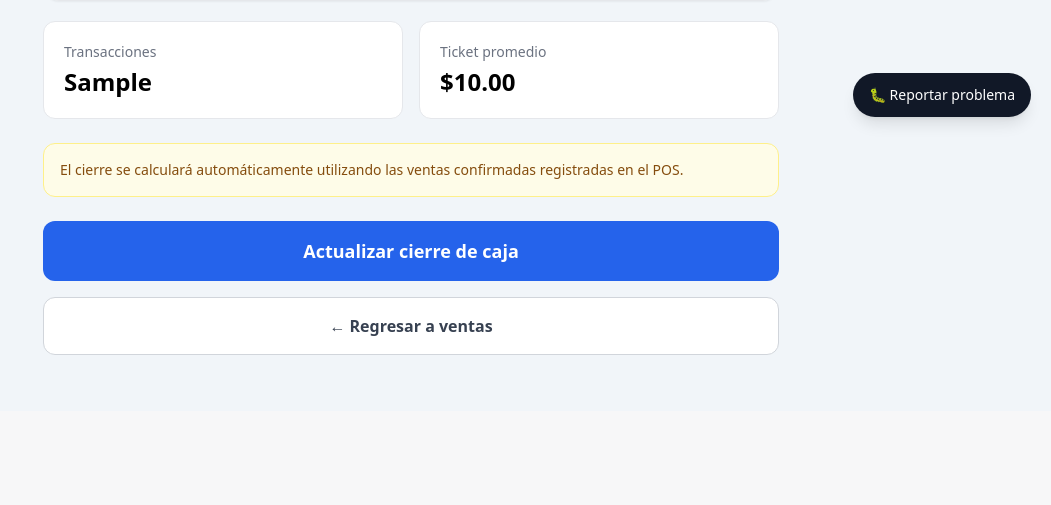
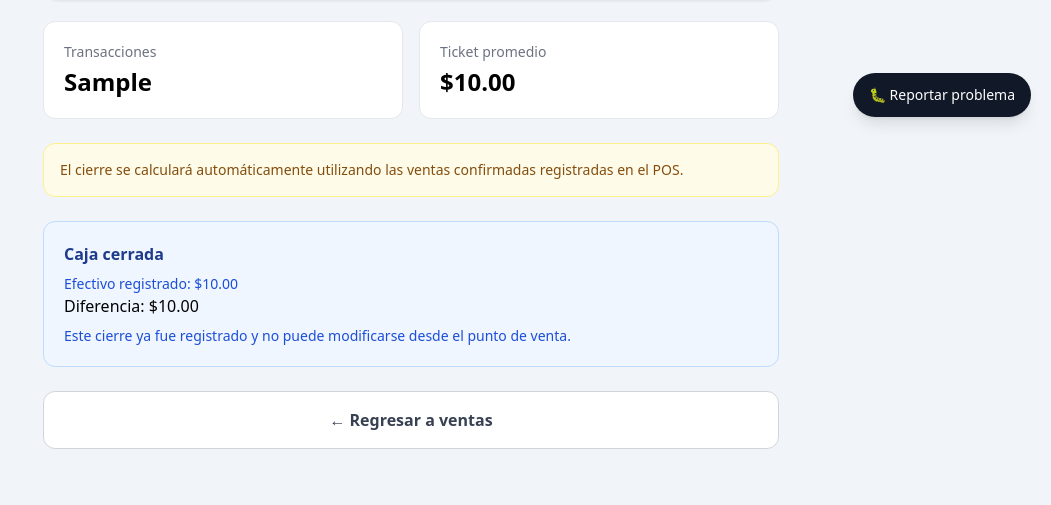
Before and after one commit to Brian2525/helados-admin, a Django app: template apps/ventas/templates/ventas/pos/cierre_caja.html in a window 1280 px wide. Shown: the part 663-1168 px from the top of the page, without its empty margins (229-1280 px from the left). Before the commit the page ends 1018 px from the top, so only its background shows below. Run offline with Django 3.2, Linux system fonts and the light colour scheme; the template is opened without the code that fills it: most values are stand-ins (such as "Sample title", 1, 10 or a date in 2020); some libraries are stand-ins or nearby versions.

Commit message:
fixed cerrar caja

```diff
--- a/apps/ventas/admin.py
+++ b/apps/ventas/admin.py
@@ -1,10 +1,11 @@
 from django.contrib import admin
-from .models import ResumenSemanal, Venta, VentaDetalle
+from .models import ResumenSemanal, Venta, VentaDetalle, VentaDiaria
 
 
 
 admin.site.register(ResumenSemanal)
 admin.site.register(Venta)
 admin.site.register(VentaDetalle)
+admin.site.register(VentaDiaria)
 
 # Register your models here.
--- a/apps/ventas/templates/ventas/pos/cierre_caja.html
+++ b/apps/ventas/templates/ventas/pos/cierre_caja.html
@@ -1,4 +1,8 @@
 {% extends "core/base_pos.html" %}
+
+
+{% load l10n %}
+
 
 {% block title %}
 Cierre de caja
@@ -246,61 +250,218 @@ Cierre de caja
     </div>
 
 
+
         <form method="post" class="mt-6">
 
             {% csrf_token %}
 
+            {% if not venta_diaria %}
+
+                <!-- CAPTURA DE EFECTIVO -->
+
+                <div class="bg-white border border-gray-200
+                            rounded-2xl p-6 mb-6">
+
+                    <h2 class="text-xl font-bold text-gray-900 mb-2">
+                        Conteo de efectivo
+                    </h2>
+
+                    <p class="text-sm text-gray-500 mb-5">
+                        Cuenta el dinero en caja e ingresa
+                        el monto total encontrado.
+                    </p>
+
+                    <label for="{{ form.efectivo_contado.id_for_label }}"
+                        class="block text-sm font-semibold
+                                text-gray-700 mb-2">
+                        Efectivo contado ($)
+                    </label>
+
+                    {{ form.efectivo_contado }}
+
+                    <div class="mt-5 bg-gray-50 rounded-xl p-4">
+
+                    <div class="flex justify-between mb-3">
+                        <span>Efectivo esperado</span>
+                        <strong>
+                            ${{ resumen.efectivo|floatformat:2 }}
+                        </strong>
+                    </div>
+
+                    <div class="flex justify-between">
+                        <span>Diferencia</span>
+
+                        <strong id="diferencia-efectivo"
+                                class="text-xl">
+                            —
+                        </strong>
+                    </div>
+
+                    <p id="mensaje-diferencia"
+                    class="mt-3 text-sm text-gray-500">
+                        Ingresa el efectivo contado.
+                    </p>
+
+                </div>
+
+
+
+                    <p id="mensaje-diferencia"
+                    class="text-sm mt-3 text-gray-500">
+                        Ingresa el efectivo contado.
+                    </p>
+
+                </div>
+
+
+
+                    {% for error in form.efectivo_contado.errors %}
+                        <p class="text-red-600 text-sm mt-2">
+                            {{ error }}
+                        </p>
+                    {% endfor %}
+
+                    <p class="mt-4 text-sm text-gray-500">
+                        Efectivo esperado según POS:
+                        <strong>
+                            ${{ resumen.efectivo|floatformat:2 }}
+                        </strong>
+                    </p>
+
+                </div>
+
                 <button
                     type="submit"
-            class="
-                w-full
-                bg-blue-600
-                hover:bg-blue-700
-                text-white
-                text-lg
-                font-bold
-                py-4
-                rounded-xl
-            "
-        >
+                    class="w-full bg-blue-600 hover:bg-blue-700
+                        text-white text-lg font-bold
+                        py-4 rounded-xl">
 
-            {% if venta_diaria %}
+                    Guardar cierre de caja
 
-                Actualizar cierre de caja
+                </button>
 
             {% else %}
 
-                Cerrar caja
+                <div class="bg-blue-50 border border-blue-200
+                            rounded-xl p-5 mb-6">
+
+                    <p class="font-semibold text-blue-900">
+                        Caja cerrada
+                    </p>
+
+                    <p class="text-sm text-blue-700 mt-2">
+                        Efectivo registrado:
+                        ${{ venta_diaria.efectivo_contado|floatformat:2 }}
+                    </p>
+
+                    {% if venta_diaria and venta_diaria.diferencia_efectivo != None %}
+
+                    <p>
+                        Diferencia:
+                        ${{ venta_diaria.diferencia_efectivo|floatformat:2 }}
+                    </p>
 
                 {% endif %}
 
-        </button>
+                    <p class="text-sm text-blue-700 mt-2">
+                        Este cierre ya fue registrado y no puede
+                        modificarse desde el punto de venta.
+                    </p>
+
+                </div>
+
+            {% endif %}
 
             <div class="mt-4 text-center">
 
-    <a
-        href="{% url 'ventas:pos_nueva_venta' %}"
-        class="
-            inline-flex
-            items-center
-            justify-center
-            w-full
-            border border-gray-300
-            bg-white
-            hover:bg-gray-50
-            text-gray-700
-            font-semibold
-            py-4
-            rounded-xl
-        "
-    >
+                <a href="{% url 'ventas:pos_nueva_venta' %}"
+                class="inline-flex items-center justify-center
+                        w-full border border-gray-300
+                        bg-white hover:bg-gray-50
+                        text-gray-700 font-semibold
+                        py-4 rounded-xl">
+
                     ← Regresar a ventas
+
                 </a>
 
             </div>
 
         </form>
 
+
 </div>
 
+
+
+<script>
+(function () {
+
+    const input = document.getElementById(
+        "efectivo-contado"
+    );
+
+    const diferencia = document.getElementById(
+        "diferencia-efectivo"
+    );
+
+    const mensaje = document.getElementById(
+        "mensaje-diferencia"
+    );
+
+    const esperado = Number(
+        "{{ resumen.efectivo|unlocalize }}"
+    );
+
+    if (!input || !diferencia || !mensaje ||
+        !Number.isFinite(esperado)) {
+        console.error("Error inicializando cálculo de caja");
+        return;
+    }
+
+    function actualizar() {
+
+        if (input.value.trim() === "" ||
+            !input.checkValidity()) {
+
+            diferencia.textContent = "—";
+            mensaje.textContent = "Ingresa un monto válido.";
+            return;
+        }
+
+        const contado = Number(input.value);
+
+        const centavos =
+            Math.round(contado * 100) -
+            Math.round(esperado * 100);
+
+        const resultado = centavos / 100;
+
+        diferencia.textContent =
+            resultado.toLocaleString("es-MX", {
+                style: "currency",
+                currency: "MXN"
+            });
+
+        if (centavos === 0) {
+            diferencia.className = "text-xl font-bold text-green-600";
+            mensaje.textContent = "✓ El efectivo coincide.";
+        }
+        else if (centavos < 0) {
+            diferencia.className = "text-xl font-bold text-red-600";
+            mensaje.textContent = "Faltante de efectivo.";
+        }
+        else {
+            diferencia.className = "text-xl font-bold text-amber-600";
+            mensaje.textContent = "Sobrante de efectivo.";
+        }
+    }
+
+    input.addEventListener("input", actualizar);
+
+    actualizar();
+
+})();
+</script>
+
 {% endblock %}
```
Also changed, not shown: apps/ventas/forms.py (+24 -0 lines), apps/ventas/models.py (+24 -0 lines), apps/ventas/views.py (+58 -23 lines). Lines whose indentation alone changed are shown as unchanged.
